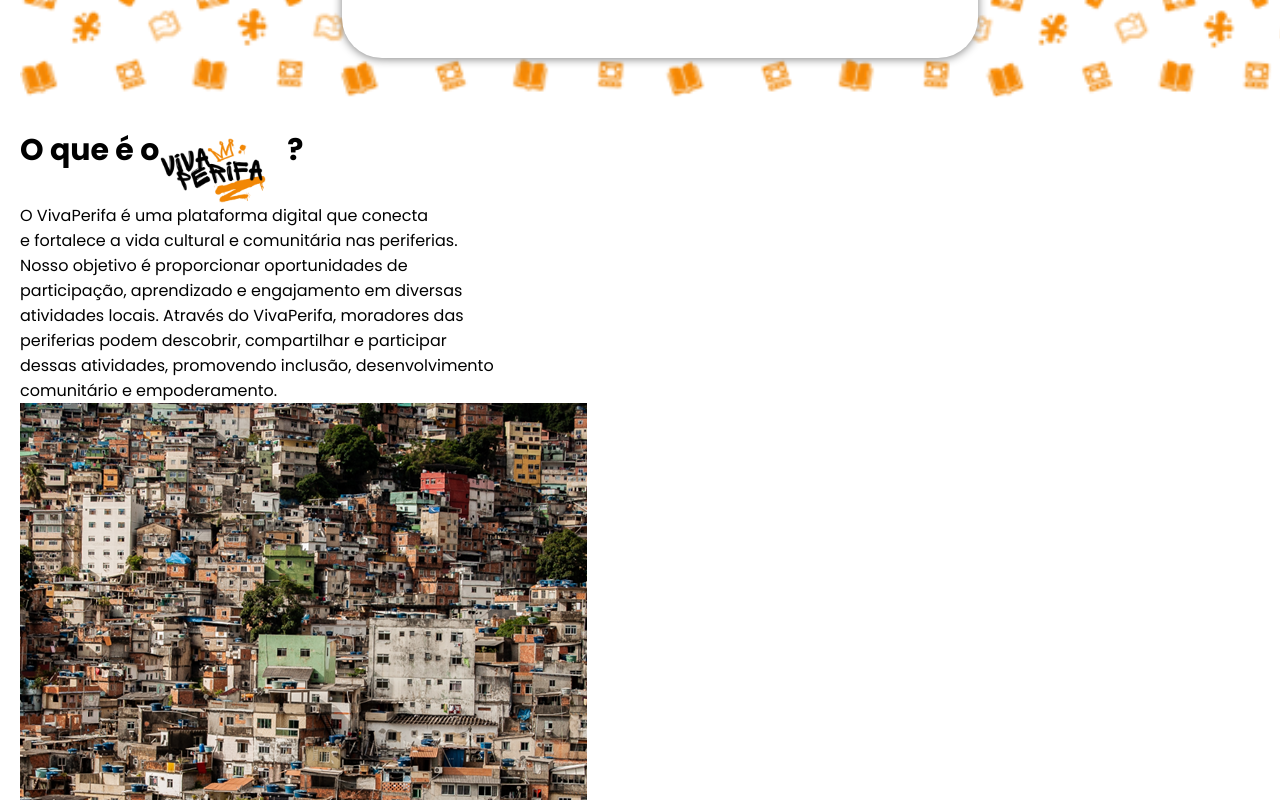
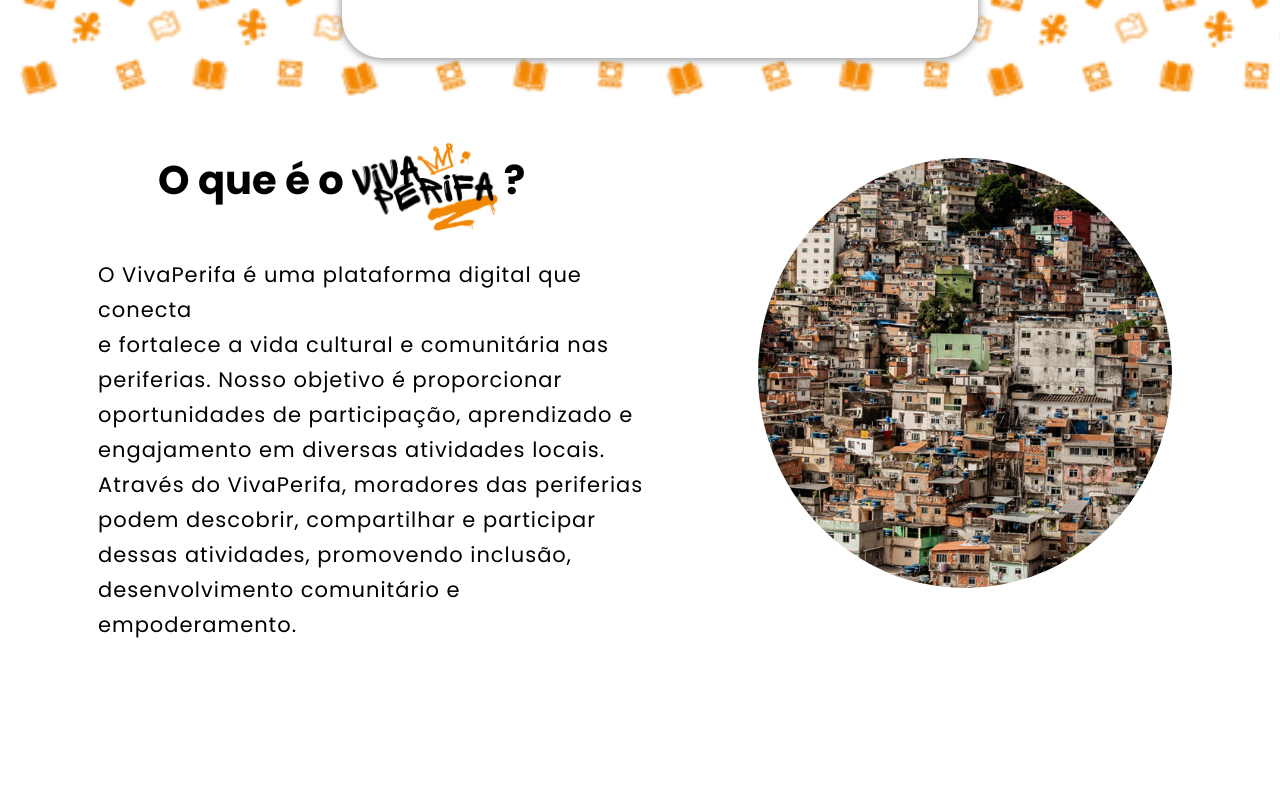
Before and after one commit to VivaPerifa/vivaperifa, a React (Create React App) app in the folder vivaperifa/: page / in a window 1280 px wide. Shown: the part 1180-1980 px from the top of the page. After the commit the page ends 1922 px from the top, so only its background shows below. Built offline with nearby package versions, Linux system fonts and the light colour scheme.

Commit message:
oque é o viva perifa concluido

```diff
--- a/vivaperifa/src/pages/SobreNos/SobreNos.css
+++ b/vivaperifa/src/pages/SobreNos/SobreNos.css
@@ -1,3 +1,4 @@
+
 .main {
     width: 100vw;
     padding: 20px 0;
@@ -61,19 +62,54 @@
 }
 
 .vivaperifa-title {
-    font-size: 30px;
+    font-size: 40px;
     display: flex;
 }
 
 .logo-vivaperifa {
-    width: 100px;
+    width: 150px;
 }
 
-.vivaperifa-title img {
-    width: 10%;
-    object-fit: cover;
+.container-perifa {
+    display: flex;
+    gap: 14%;
+    margin: 0 auto;
+    width: 80vw;
 }
 
-.vivaperifa{
-    justify-content: space-between;
+.titulo-perifa {
+    display: flex;
+    align-items: center;
+    gap: 5px;
 }
+
+.imagem-vivaperifa {
+    width: 430px;
+    height: 430px;
+    margin-top: 30px;
+
+}
+.imagem-vivaperifa img {
+    width: 100%;
+    height: 100%;
+    object-fit: cover;
+    border-radius: 50%;
+}
+
+.vivaperifa-texto {
+    font-size: 21px;
+    letter-spacing: 1px;
+    line-height: 35px;
+    margin: 0 -50px;
+}
+
+.vivaperifa-texto {
+    margin-top: 25px;
+}
+
+.vivaperifa-title {
+    margin-left: 10px;
+}
+.vivaperifa-title2 {
+    font-size: 40px;
+}
--- a/vivaperifa/src/pages/SobreNos/SobreNos.jsx
+++ b/vivaperifa/src/pages/SobreNos/SobreNos.jsx
@@ -47,12 +47,17 @@ export default function SobreNos() {
                 </div>
             </div>
 
+            <div className="container-perifa">
 
-            <div className="vivaperifa">
-                <h1 className="vivaperifa-title" >O que é o
-                    <img className="logo-vivaperifa" src={logo} alt="" />?</h1>
+                <div className="vivaperifa">
+                    <div className="titulo-perifa">
+                        <h1 className="vivaperifa-title" >O que é o</h1>
+                        <img className="logo-vivaperifa" src={logo} alt="" />
+                        <h1 className="vivaperifa-title2">?</h1>
+                    </div>
 
-                <p className="vivaperifa-texto">O VivaPerifa é uma plataforma digital que conecta <br /> e fortalece a vida  cultural e comunitária nas periferias. <br /> Nosso objetivo é proporcionar  oportunidades de <br /> participação, aprendizado e engajamento em diversas <br /> atividades locais. Através do VivaPerifa, moradores das <br /> periferias podem  descobrir, compartilhar e participar <br /> dessas atividades, promovendo  inclusão, desenvolvimento <br /> comunitário e empoderamento.</p>
+                    <p className="vivaperifa-texto">O VivaPerifa é uma plataforma digital que conecta <br /> e fortalece a vida  cultural e comunitária nas <br /> periferias. Nosso objetivo é proporcionar <br /> oportunidades de participação, aprendizado e <br /> engajamento em diversas atividades locais. <br />Através do VivaPerifa, moradores das periferias <br /> podem  descobrir, compartilhar e participar <br />dessas atividades, promovendo  inclusão, <br /> desenvolvimento comunitário e empoderamento.</p>
+                </div>
 
                 <div className="imagem-vivaperifa">
                     <img src={imagemPerifa} alt="" />
```
Also changed, not shown: vivaperifa/src/assets/logoVivaPerifa.png.
